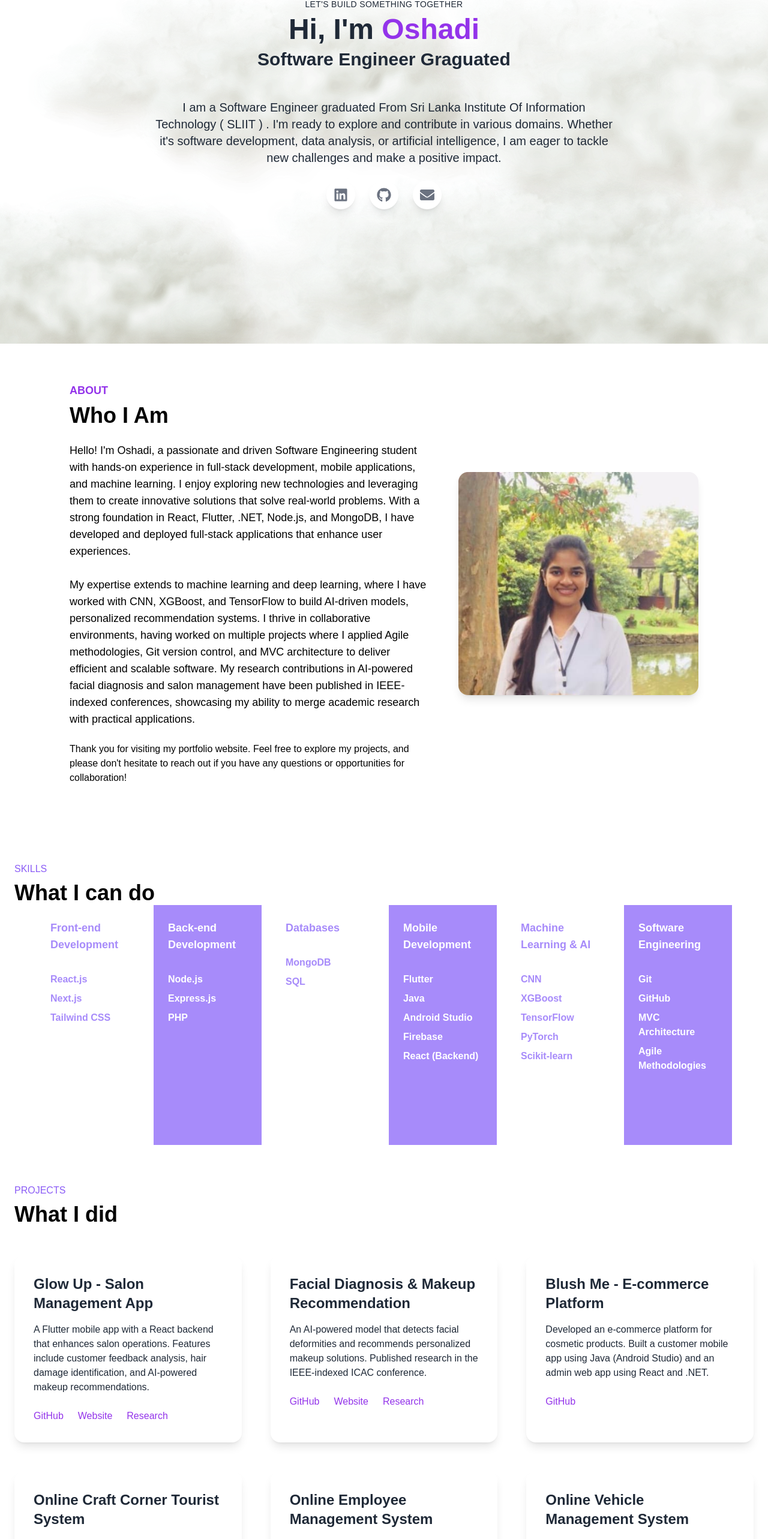
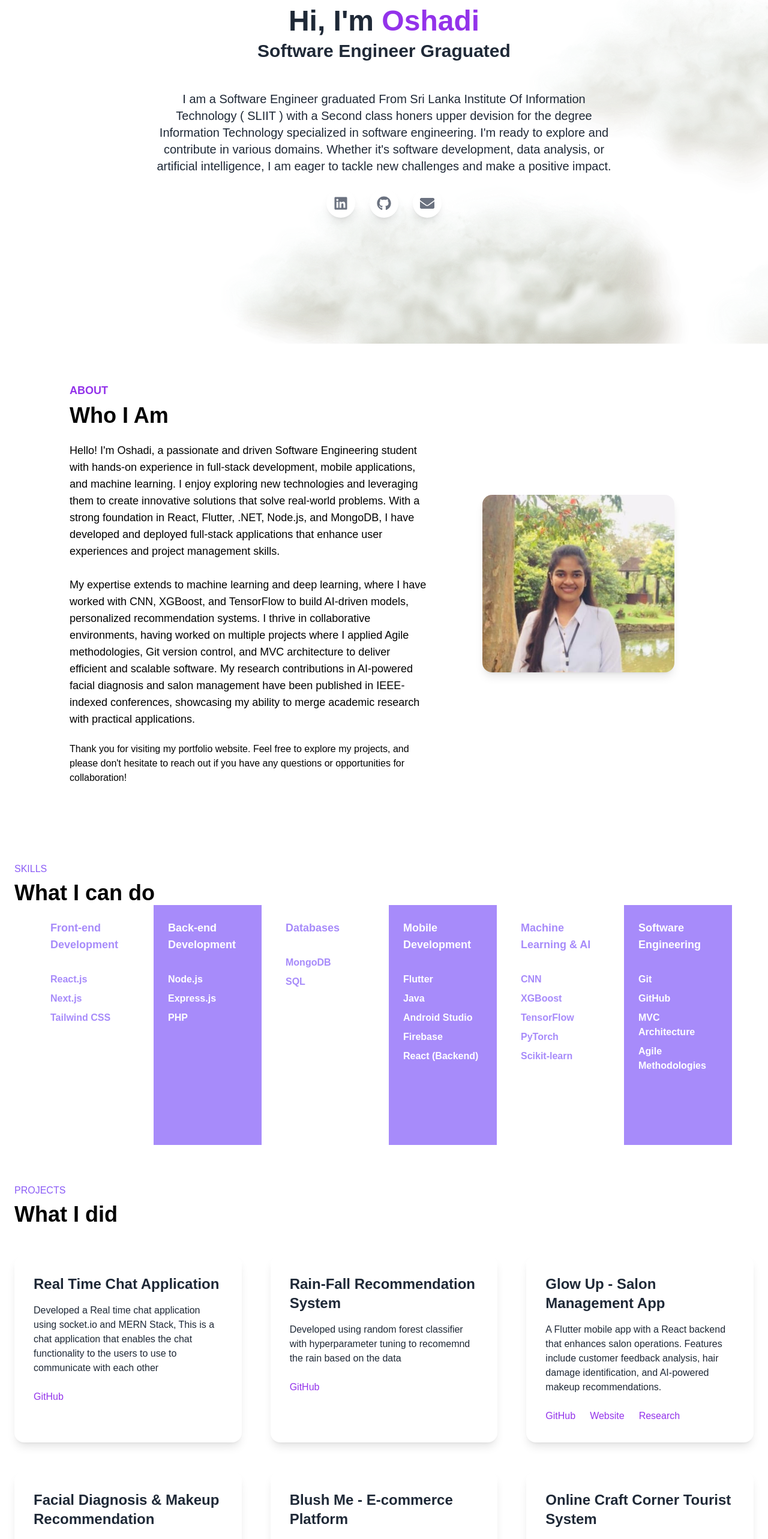
Before and after one commit to Oshadi-Senevirathna-09/oshadi-senevirathna-n, a Next.js app: page / in a window 1280 px wide. Shown: the part 227-2793 px from the top of the page at 60% size. Built offline with nearby package versions, Linux system fonts and the light colour scheme.

Commit message:
updated with projects

```diff
--- a/components/Navbar.js
+++ b/components/Navbar.js
@@ -36,7 +36,7 @@ export default function Navbar() {
   {/* Resume Button - Opens Google Drive CV in a New Tab */}
   <li>
     <a
-      href="https://drive.google.com/file/d/1ic4JEOhvfp4uqwnqBZwQRVJetCDxVVGK/view?usp=sharing" // Replace YOUR_CV_ID with actual ID
+      href="https://drive.google.com/file/d/1l9vqTePr6x4gtS8aGI4xBPDGE4V-2P_g/view?usp=sharing" // Replace YOUR_CV_ID with actual ID
       target="_blank"
       rel="noopener noreferrer"
       className="cursor-pointer hover:text-blue-500 transition"
--- a/pages/index.js
+++ b/pages/index.js
@@ -47,7 +47,7 @@ const CloudAnimation = () => {
             opacity: 0.9,
           }}
           animate={{
-            x: ["0%", "500%"],
+            x: ["0%", "700%"],
           }}
           transition={{
             repeat: Infinity,
@@ -69,7 +69,7 @@ const RainyAnimation = () => (
         style={{
           background: "linear-gradient(180deg, #5a5a5a, #303030)",
           width: 2,
-          height: 12,
+          height: 14,
           top: `${Math.random() * 100}vh`,
           left: `${Math.random() * 100}vw`,
         }}
@@ -202,6 +202,20 @@ export default function Home() {
   ];
 
   const projects = [
+     {
+        title: "Real Time Chat Application",
+        description: "Developed a Real time chat application using socket.io and MERN Stack, This is a chat application that enables the chat functionality to the users to use to communicate with each other",
+        github: "https://github.com/it21096884/Real-Time-Chat-App",
+
+
+    },
+     {
+        title: "Rain-Fall Recommendation System",
+        description: "Developed using random forest classifier with hyperparameter tuning to recomemnd the rain based on the data",
+        github: "https://github.com/it21096884/Rain_fall_recommondation",
+
+
+    },
     {
         title: "Glow Up - Salon Management App",
         description: "A Flutter mobile app with a React backend that enhances salon operations. Features include customer feedback analysis, hair damage identification, and AI-powered makeup recommendations.",
@@ -247,7 +261,7 @@ export default function Home() {
 
     <ContentWrapper>
       {/* Hero Section */}
-      <section id="home" className="flex flex-col items-center justify-center h-screen px-4 text-center">
+      <section id="home" className="flex flex-col items-center justify-center h-screen px-4 text-center sm:px-6 md:px-8">
 
         <motion.p
           initial={{ opacity: 0, y: -20 }}
@@ -262,7 +276,7 @@ export default function Home() {
           initial={{ opacity: 0, y: -20 }}
           animate={{ opacity: 1, y: 0 }}
           transition={{ duration: 1, delay: 0.3 }}
-          className={`mt-2 text-5xl font-bold ${darkMode ? "text-white" : "text-gray-800"}`}
+          className={`mt-2 text-4xl sm:text-5xl font-bold ${darkMode ? "text-white" : "text-gray-800"}`}
         >
           Hi, I'm <span className={darkMode ? "text-[#38534f]" : "text-purple-600"}>Oshadi</span>
         </motion.h1>
@@ -271,7 +285,7 @@ export default function Home() {
           initial={{ opacity: 0, y: -20 }}
           animate={{ opacity: 1, y: 0 }}
           transition={{ duration: 1, delay: 0.5 }}
-          className={`mt-2 text-3xl font-semibold ${darkMode ? "text-gray-300" : "text-gray-800"}`}
+          className={`mt-2 text-2xl sm:text-3xl font-semibold ${darkMode ? "text-gray-300" : "text-gray-800"}`}
         >
           Software Engineer Graguated
         </motion.h2><br/>
@@ -280,9 +294,9 @@ export default function Home() {
           initial={{ opacity: 0, y: -20 }}
           animate={{ opacity: 1, y: 0 }}
           transition={{ duration: 1, delay: 0.7 }}
-          className={`max-w-3xl mt-6 text-xl font-medium text-center ${darkMode ? "text-gray-300" : "text-gray-800"}`}
+          className={`max-w-3xl mt-6 text-lg sm:text-xl font-medium text-center ${darkMode ? "text-gray-300" : "text-gray-800"}`}
         >
-          I am a Software Engineer graduated  From Sri Lanka Institute Of Information Technology ( SLIIT ) . I'm ready to explore and contribute in various domains.
+          I am a Software Engineer graduated  From Sri Lanka Institute Of Information Technology ( SLIIT ) with a Second class honers upper devision for the degree Information Technology specialized in software engineering. I'm ready to explore and contribute in various domains.
           Whether it's software development, data analysis, or artificial intelligence, I am eager to tackle new challenges and make a positive impact.
         </motion.p>
 
@@ -307,16 +321,16 @@ export default function Home() {
       </section>
 
        {/* Who I am */}
-       <div id = "about" className="flex flex-row items-center justify-center h-screen px-10 text-center">
+       <div id = "about" className="flex flex-col md:flex-row items-center justify-center h-auto md:h-screen px-4 md:px-10 text-center">
 
               {/* Left Section - About Text */}
               <div className="text-center md:w-1/2 md:text-left">
               <h3 className={`text-lg font-semibold ${darkMode ? "text-[#38534f]" : "text-purple-600"}`}>ABOUT</h3>
-                <h1 className={`mt-2 ${darkMode ? "text-white" : "text-black"} text-4xl font-bold `}>Who I Am</h1>
-                <p className= {`mt-4 ${darkMode ? "text-white" : "text-black"}  text-lg max-w-3xl mt-6 text-left text-l`}>
+                <h1 className={`mt-2 ${darkMode ? "text-white" : "text-black"} text-3xl sm:text-4xl font-bold `}>Who I Am</h1>
+                <p className= {`mt-4 ${darkMode ? "text-white" : "text-black"}  text-base sm:text-lg max-w-3xl mt-6 text-left text-l`}>
                  Hello! I'm Oshadi, a passionate and driven Software Engineering student with hands-on experience in full-stack development, mobile applications, and machine learning. I enjoy exploring new technologies and leveraging them to create innovative solutions that solve real-world problems.
 
-                 With a strong foundation in React, Flutter, .NET, Node.js, and MongoDB, I have developed and deployed full-stack applications that enhance user experiences. <br/><br/>My expertise extends to machine learning and deep learning, where I have worked with CNN, XGBoost, and TensorFlow to build AI-driven models, personalized recommendation systems.
+                 With a strong foundation in React, Flutter, .NET, Node.js, and MongoDB, I have developed and deployed full-stack applications that enhance user experiences and project management skills. <br/><br/>My expertise extends to machine learning and deep learning, where I have worked with CNN, XGBoost, and TensorFlow to build AI-driven models, personalized recommendation systems.
 
                 I thrive in collaborative environments, having worked on multiple projects where I applied Agile methodologies, Git version control, and MVC architecture to deliver efficient and scalable software. My research contributions in AI-powered facial diagnosis and salon management have been published in IEEE-indexed conferences, showcasing my ability to merge academic research with practical applications.
                 </p>
@@ -331,17 +345,17 @@ export default function Home() {
                 <img
                   src="/prof.jpeg"
                   alt="Profile"
-                  className="shadow-lg rounded-2xl"
+                  className="shadow-lg rounded-2xl w-full max-w-xs mx-auto"
                 />
               </div>
       </div>
 
       {/* Skills Section */}
-      <section id="skills" className="py-16">
+      <section id="skills" className="py-8 sm:py-16">
 
-        <div className="px-6 mx-auto max-w-7xl">
+        <div className="px-4 sm:px-6 mx-auto max-w-7xl">
         <h2 className={`mb-2 ${darkMode ? "text-[#38534f]" : "text-violet-500"} font`}>SKILLS</h2>
-          <h1 className={`mt-2 ${darkMode ? "text-white" : "text-black"} text-4xl font-bold`}>What I can do</h1>
+          <h1 className={`mt-2 ${darkMode ? "text-white" : "text-black"} text-3xl sm:text-4xl font-bold`}>What I can do</h1>
 
           <div className="flex flex-wrap justify-center gap-4">
             {skills.map((skill) => (
@@ -355,24 +369,24 @@ export default function Home() {
       </section>
 
       {/* Projects Section */}
-      <section id="projects" className="bg-gray-10" >
-      <div className="px-6 mx-auto max-w-7xl">
+      <section id="projects" className="bg-gray-10">
+      <div className="px-4 sm:px-6 mx-auto max-w-7xl">
       <h2 className={`mb-2 ${darkMode ? "text-[#38534f]" : "text-violet-500"} font`}>PROJECTS</h2>
-      <h1 className={`mt-2 ${darkMode ? "text-white" : "text-black"} text-4xl font-bold`}>What I did</h1><br/><br/>
-        <div className="grid grid-cols-1 gap-12 sm:grid-cols-2 lg:grid-cols-3">
+      <h1 className={`mt-2 ${darkMode ? "text-white" : "text-black"} text-3xl sm:text-4xl font-bold`}>What I did</h1><br/><br/>
+        <div className="grid grid-cols-1 gap-8 sm:gap-12 sm:grid-cols-2 lg:grid-cols-3">
           {projects.map((project, idx) => (
             <div
               key={idx}
-              className="relative p-8 bg-white dark:bg-gray-800 rounded-2xl shadow-lg overflow-hidden group transform transition-transform duration-300 ease-in-out hover:scale-105"
+              className="relative p-6 sm:p-8 overflow-hidden transition-transform duration-300 ease-in-out transform bg-white shadow-lg dark:bg-gray-800 rounded-2xl group hover:scale-105"
             >
               <div className="relative z-10">
                 {/* Project Title */}
-                <h3 className="text-2xl font-semibold text-gray-800 dark:text-white mb-4 group-hover:text-purple-600 transition-colors duration-300">
+                <h3 className="mb-4 text-xl sm:text-2xl font-semibold text-gray-800 transition-colors duration-300 dark:text-white group-hover:text-purple-600">
                   {project.title}
                 </h3>
 
                 {/* Project Description */}
-                <p className="text-gray-800 dark:text-gray-300 mb-6 group-hover:text-gray-1000 transition-colors duration-300">
+                <p className="mb-6 text-gray-800 transition-colors duration-300 dark:text-gray-300 group-hover:text-gray-1000">
                   {project.description}
                 </p>
 
@@ -412,7 +426,7 @@ export default function Home() {
               </div>
 
               {/* Hover Effect Background (Gradient) */}
-              <div className="absolute top-0 left-0 w-full h-full bg-gradient-to-t from-purple to-transparent opacity-0 group-hover:opacity-50 transition-opacity duration-300"></div>
+              <div className="absolute top-0 left-0 w-full h-full transition-opacity duration-300 opacity-0 bg-gradient-to-t from-purple to-transparent group-hover:opacity-50"></div>
             </div>
           ))}
         </div>
@@ -423,34 +437,34 @@ export default function Home() {
 
       {/* Contact Section */}
   <section id="contact"  className={`${darkMode ? "bg-gray-90" : "bg-gray-20"} text-white`}>
-  <div  className={`${darkMode ? "bg-gray-90" : "bg-gray-20"} max-w-7xl mx-auto px-6`}>
+  <div  className={`${darkMode ? "bg-gray-90" : "bg-gray-20"} max-w-7xl mx-auto px-4 sm:px-6`}>
     {/* Title Section */}
     <h2 className={`mb-2 ${darkMode ? "text-[#38534f]" : "text-violet-500"} font`}>Contact</h2>
-    <h1 className={`mt-2 ${darkMode ? "text-white" : "text-black"} text-4xl font-bold`}>Let’s Connect</h1>
-    <div className="text-center mb-12">
+    <h1 className={`mt-2 ${darkMode ? "text-white" : "text-black"} text-3xl sm:text-4xl font-bold`}>Let's Connect</h1>
+    <div className="mb-8 sm:mb-12 text-center">
 
-      <p className={`mt-4 ${darkMode ? "text-white" : "text-black"} text-xl text-lg max-w-2xl mx-auto `}>
-        I’m always open to discussing new projects, ideas, or opportunities. Let’s chat!
+      <p className={`mt-4 ${darkMode ? "text-white" : "text-black"} text-lg sm:text-xl max-w-2xl mx-auto `}>
+        I'm always open to discussing new projects, ideas, or opportunities. Let's chat!
       </p>
     </div>
 
     {/* Contact Card */}
     <div className="flex justify-center space-x-10">
 
-      <div className={`${darkMode ? "bg-gray-800" : "bg-gray-100"} rounded-lg shadow-lg w-full md:w-96 p-8`}>
+      <div className={`${darkMode ? "bg-gray-800" : "bg-gray-100"} rounded-lg shadow-lg w-full md:w-96 p-6 sm:p-8`}>
         <div className="flex justify-center mb-6">
           <img
             src="./cont.jpg"
             alt="Business Card"
-            className="rounded-full w-32 h-32 object-cover border-4 border-indigo-500"
+            className="object-cover w-24 h-24 sm:w-32 sm:h-32 border-4 border-indigo-500 rounded-full"
           />
         </div>
 
-        <h2 className={`${darkMode ? "text-white" : "text-black"} text-3xl font-semibold text-center mb-4`}>
+        <h2 className={`${darkMode ? "text-white" : "text-black"} text-2xl sm:text-3xl font-semibold text-center mb-4`}>
           Oshadi Senevirathna
         </h2>
         <p className={`${darkMode ? "text-white" : "text-black"} text-center mb-6`}>
-          I'm looking forward to connecting with professionals and discussing new opportunities. Whether it’s about collaboration, technology, or innovative projects, let’s talk!
+          I'm looking forward to connecting with professionals and discussing new opportunities. Whether it's about collaboration, technology, or innovative projects, let's talk!
         </p>
 
         <p className={`${darkMode ? "text-white" : "text-black"} font-semibold text-center mb-6`}>
@@ -459,15 +473,15 @@ export default function Home() {
 
         <div className="flex justify-center space-x-6">
           <a href="https://www.linkedin.com/in/oshadi-senevirathna-91b182244?utm_source=share&utm_campaign=share_via&utm_content=profile&utm_medium=android_app"
-            className="text-indigo-500 hover:text-indigo-700 p-3 bg-transparent border-2 border-indigo-500 rounded-full transform transition duration-300 hover:scale-105">
+            className="p-3 text-indigo-500 transition duration-300 transform bg-transparent border-2 border-indigo-500 rounded-full hover:text-indigo-700 hover:scale-105">
             <FaLinkedin className="w-6 h-6" />
           </a>
           <a href="https://github.com/it21096884"
-            className="text-gray-400 hover:text-gray-200 p-3 bg-transparent border-2 border-gray-100 rounded-full transform transition duration-300 hover:scale-105">
+            className="p-3 text-gray-400 transition duration-300 transform bg-transparent border-2 border-gray-100 rounded-full hover:text-gray-200 hover:scale-105">
             <FaGithub className="w-6 h-6 " />
           </a>
           <a href="mailto:neeranjala905@gmail.com"
-            className="text-red-500 hover:text-red-700 p-3 bg-transparent border-2 border-red-500 rounded-full transform transition duration-300 hover:scale-105">
+            className="p-3 text-red-500 transition duration-300 transform bg-transparent border-2 border-red-500 rounded-full hover:text-red-700 hover:scale-105">
             <FaEnvelope className="w-6 h-6" />
           </a>
         </div>
```
